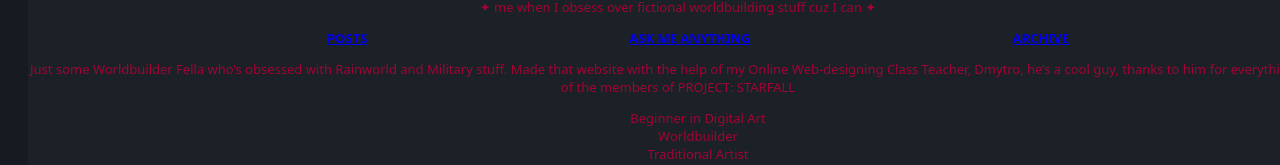
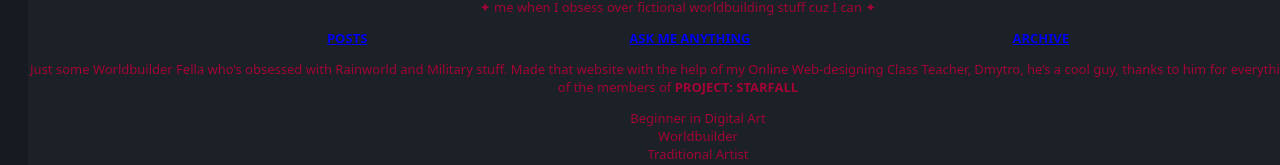
Before and after one commit to Oleksandros-Sapiha/my-portfolio, a Vue app: page / in a window 1280 px wide. Shown: the part 596-761 px from the top of the page. Built offline with nearby package versions, Linux system fonts and the light colour scheme.

Commit message:
Update HomePage.vue

```diff
--- a/src/pages/HomePage.vue
+++ b/src/pages/HomePage.vue
@@ -33,11 +33,10 @@
       background-color: #171A21;
    }
    .links {
+      display: flex;
+      justify-content: space-evenly;
       text-decoration: none;
       color: #E20346;
-      display: flex;
-      justify-content: space-evenly;
-      list-style: none;
       gap: 3px;
       font-weight: bold;
       margin-left: 40px;
@@ -47,9 +46,9 @@
       border-radius: 25px;
       margin-top: 440px;
       width: 1300px;
+      text-align: center;
    }
    .homepage-card, h2 {
-      text-align: center;
       color: #E20346;
       font-weight: bold;
       font-size: 45px;
@@ -57,13 +56,11 @@
    }
    .homepage-card, p {
       font-weight:normal;
-      text-align: center;
       color: #A20435;
       font-size: 13px;
    }
    ul {
       font-weight:normal;
-      text-align: center;
       color:#A20435;
       font-size: 13px;
       list-style: none;
@@ -103,4 +100,8 @@
    .background-image {
       padding: 1440px, 601px;
    }
+   .homepage-card span {
+      color:#A20435;
+      font-weight: bold;
+   }
 </style>
```
